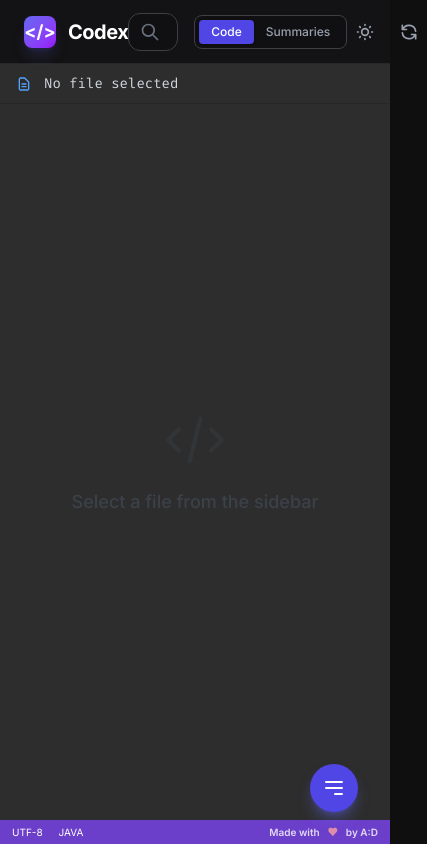
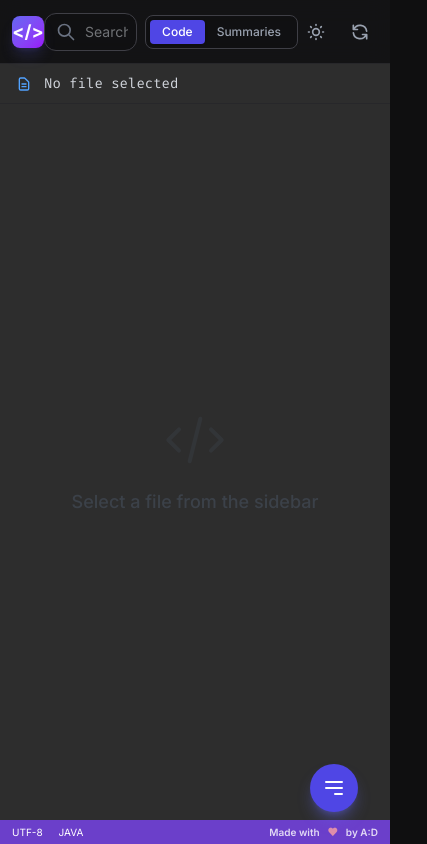
Before and after one commit to DarshanAguru/Codex, a website: page index.html in a window 390 px wide. Shown: the whole page, 427 px wide, since content can reach past the window. Drawn offline with nearby package versions, Linux system fonts and the light colour scheme.

Commit message:
optimised for mobile view

```diff
--- a/index.html
+++ b/index.html
@@ -42,17 +42,17 @@
 <body
     class="bg-dark-900 text-gray-300 h-dvh w-screen overflow-hidden flex flex-col font-sans selection:bg-brand-500/30">
     <header
-        class="h-16 border-b border-dark-700 bg-dark-800/50 backdrop-blur-md flex items-center justify-between px-6 shrink-0 z-50 relative">
-        <div class="flex items-center gap-3">
+        class="h-16 border-b border-dark-700 bg-dark-800/50 backdrop-blur-md flex items-center justify-between px-3 md:px-6 shrink-0 z-50 relative">
+        <div class="flex items-center gap-2 md:gap-3">
             <div
                 class="w-8 h-8 rounded-lg bg-gradient-to-br from-brand-500 to-purple-600 flex items-center justify-center shadow-lg shadow-brand-500/20">
                 <span class="text-white font-bold text-lg">&lt;/&gt;</span>
             </div>
-            <h1 class="text-xl font-bold tracking-tight text-white">Codex</h1>
+            <h1 class="text-xl font-bold tracking-tight text-white hidden md:block">Codex</h1>
         </div>
 
         <!-- Center Section: Search + Mode Toggle -->
-        <div class="flex items-center gap-4 flex-1 justify-center max-w-2xl mx-auto">
+        <div class="flex items-center gap-2 md:gap-4 flex-1 justify-center max-w-2xl mx-auto">
             <!-- Search -->
             <div class="relative w-full max-w-md group">
                 <div
@@ -64,7 +64,7 @@
                 </div>
                 <input id="searchInput" type="text"
                     class="block w-full p-2 pl-10 text-sm text-gray-300 border border-dark-600 rounded-xl bg-dark-900/50 focus:ring-2 focus:ring-brand-500 focus:border-transparent placeholder-gray-500 transition-all outline-none"
-                    placeholder="Search... (Ctrl + K)">
+                    placeholder="Search...">
                 <div id="search-spinner" class="absolute inset-y-0 right-0 flex items-center pr-3 hidden">
                     <svg class="animate-spin h-4 w-4 text-brand-500" xmlns="http://www.w3.org/2000/svg" fill="none"
                         viewBox="0 0 24 24">
```
